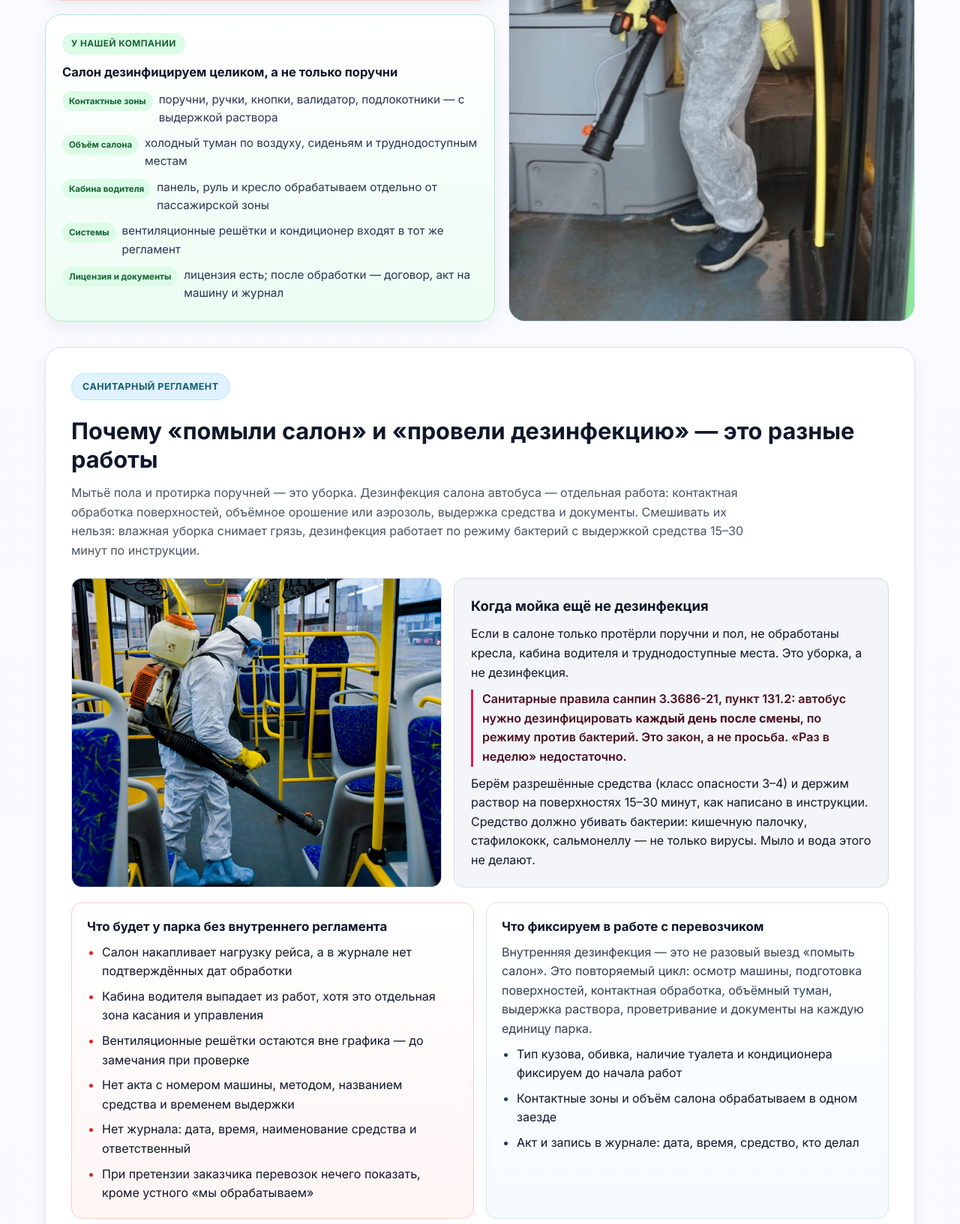
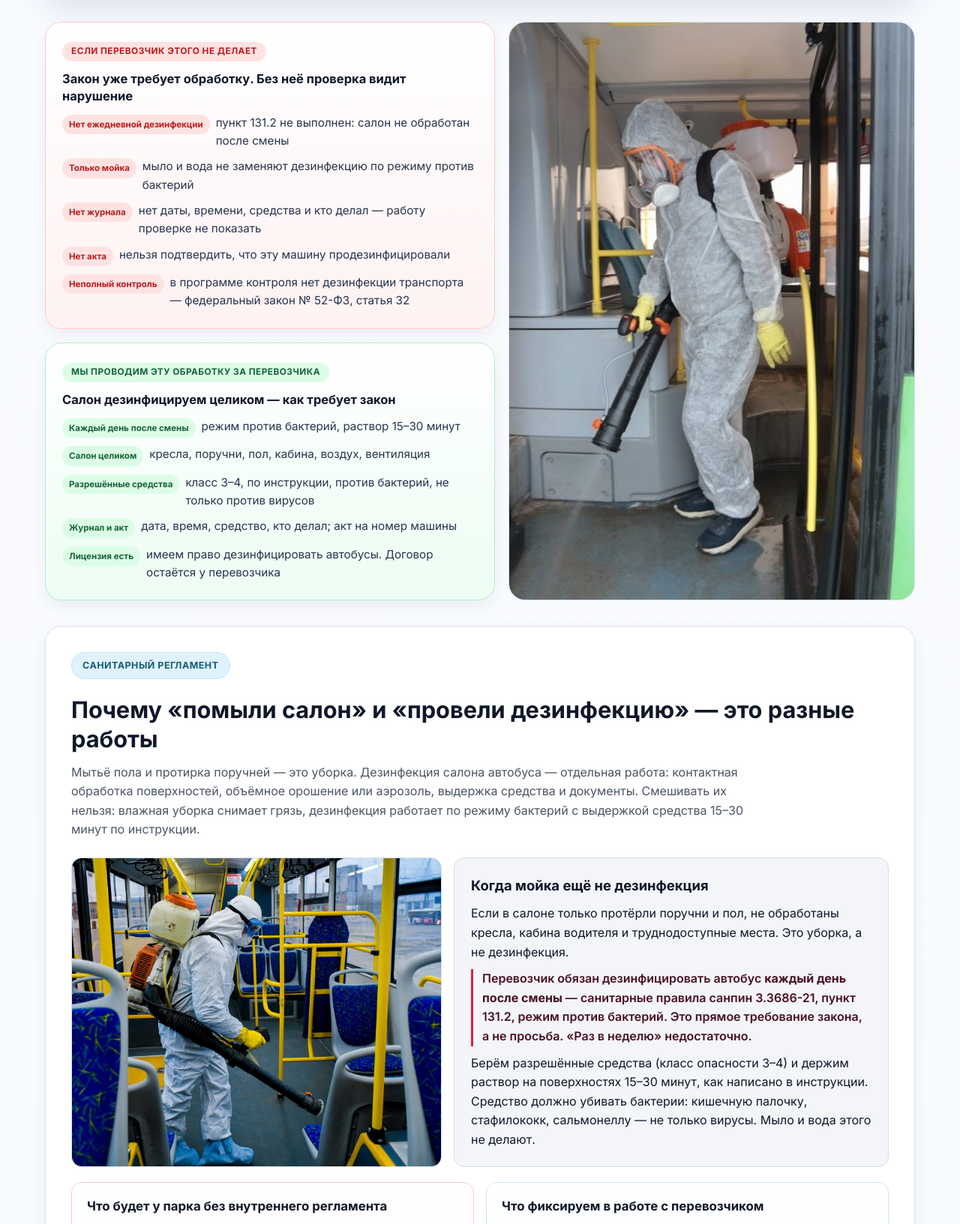
Before and after one commit to socialprojectopen/socialprojectopen.github.io, a PHP site: page /san_pin/index.html in a window 1280 px wide. Shown: the part 1679-3312 px from the top of the page at 75% size. Run offline with PHP 8.4, Linux system fonts and the light colour scheme.

Commit message:
Add files via upload

```diff
--- a/san_pin/css/styles.css
+++ b/san_pin/css/styles.css
@@ -356,6 +418,9 @@ section {
   font-weight: 700;
   letter-spacing: 0.04em;
   text-transform: uppercase;
+  white-space: normal;
+  max-width: 100%;
+  line-height: 1.35;
 }
 
 .hero__tag--risk {
--- a/san_pin/index.html
+++ b/san_pin/index.html
@@ -3,9 +3,9 @@
 <head>
   <meta charset="UTF-8">
   <meta name="viewport" content="width=device-width, initial-scale=1.0">
-  <meta name="description" content="Комплексная внутренняя дезинфекция автобусов. Есть лицензия Роспотребнадзора. Автобус обрабатываем каждый день после смены — санитарные правила санпин 3.3686-21.">
+  <meta name="description" content="Прямое требование закона: перевозчик обязан дезинфицировать пассажирский автобус каждый день после смены — санитарные правила санпин 3.3686-21, пункт 131.2. Эту обработку проводим мы. Лицензия есть.">
   <meta name="theme-color" content="#1a3a6b">
-  <title>Наша компания — дезинфекция салона автобуса. Лицензия есть. Обработка каждый день после смены</title>
+  <title>Перевозчик обязан дезинфицировать автобус каждый день. Мы проводим эту обработку</title>
   <link rel="icon" href="favicon.svg" type="image/svg+xml">
   <link rel="preconnect" href="https://fonts.googleapis.com">
   <link rel="preconnect" href="https://fonts.gstatic.com" crossorigin>
@@ -39,14 +39,29 @@
     <section class="hero" id="top">
       <div class="container">
         <div class="hero__top">
-          <div class="badge badge--alert">Есть лицензия · автобус обрабатываем каждый день после смены</div>
-          <h1>У других салон «протирают по случаю». <span class="hero__accent">Мы проводим комплексную дезинфекцию по санитарным правилам.</span></h1>
+          <div class="badge badge--alert">Прямое требование закона · санпин 3.3686-21, пункт 131.2</div>
+          <h1>Перевозчик обязан дезинфицировать автобус <span class="hero__accent">каждый день после смены.</span></h1>
           <p class="hero__lead">
-            У нас есть лицензия Роспотребнадзора на дезинфекцию. Салон автобуса мы не моем «для вида»:
-            мы дезинфицируем кресла, поручни, пол и кабину каждый день после смены.
-            Так требуют санитарные правила санпин 3.3686-21, пункт 131.2.
-            После работы остаётся акт и запись в журнале: дата, время, средство, кто делал.
+            Прямое требование санитарных правил санпин 3.3686-21 «Профилактика инфекционных болезней», пункт 131.2:
+            профилактическую дезинфекцию автомобильного пассажирского транспорта проводят по режиму против бактерий
+            по окончании смены. Это каждый день. Это закон, а не просьба и не «когда грязно».
           </p>
+
+          <div class="hero__duty">
+            <p class="hero__duty-kicker">Что закон требует от перевозчика</p>
+            <ul>
+              <li><strong>Перевозчик обязан</strong> соблюдать санитарные правила. Так написано в федеральном законе № 52-ФЗ, статья 11.</li>
+              <li><strong>Перевозчик обязан</strong> дезинфицировать салон каждый день после смены — не раз в неделю и не влажной уборкой «для вида».</li>
+              <li><strong>Перевозчик должен</strong> брать разрешённые средства класса 3–4 и держать раствор 15–30 минут. Мытьё с мылом дезинфекцией не является.</li>
+              <li><strong>Перевозчик должен</strong> вести журнал: дата, время, средство, кто делал. В контроль входит дезинфекция транспорта — федеральный закон № 52-ФЗ, статья 32.</li>
+              <li><strong>Перевозчик должен</strong> не допускать в салоне грызунов и насекомых.</li>
+            </ul>
+            <p class="hero__duty-offer">
+              Эту обработку мы можем провести за вас. Лицензия Роспотребнадзора у нас есть.
+              Проводим комплексную дезинфекцию салона: кресла, поручни, пол, кабину.
+              После работы оставляем акт и запись в журнале.
+            </p>
+          </div>
         </div>
 
         <figure class="present" id="presentation">
@@ -74,14 +89,14 @@
 
         <div class="hero__grid">
           <div class="hero__contrast-col hero__contrast-col--risk">
-            <span class="hero__tag hero__tag--risk">Если графика нет</span>
-            <p class="hero__contrast-title">Что остаётся в салоне без внутренней обработки</p>
+            <span class="hero__tag hero__tag--risk">Если перевозчик этого не делает</span>
+            <p class="hero__contrast-title">Закон уже требует обработку. Без неё проверка видит нарушение</p>
             <ul>
-              <li><span class="mark mark--risk">Нагрузка рейса</span> поручни, кнопки и валидатор проходят через сотни ладоней за смену</li>
-              <li><span class="mark mark--risk">Протирка пыли</span> снимает видимое загрязнение, но не заменяет профилактическую дезинфекцию</li>
-              <li><span class="mark mark--risk">Кабина без режима</span> руль и панель живут отдельно от пассажирской зоны и часто выпадают из уборки</li>
-              <li><span class="mark mark--risk">Вентиляция</span> решётки и воздуховоды копят осадок, пока их не включают в график</li>
-              <li><span class="mark mark--risk">Пустая проверка</span> без акта, графика и наименования средства обработка «для галочки» не подтверждается</li>
+              <li><span class="mark mark--risk">Нет ежедневной дезинфекции</span> пункт 131.2 не выполнен: салон не обработан после смены</li>
+              <li><span class="mark mark--risk">Только мойка</span> мыло и вода не заменяют дезинфекцию по режиму против бактерий</li>
+              <li><span class="mark mark--risk">Нет журнала</span> нет даты, времени, средства и кто делал — работу проверке не показать</li>
+              <li><span class="mark mark--risk">Нет акта</span> нельзя подтвердить, что эту машину продезинфицировали</li>
+              <li><span class="mark mark--risk">Неполный контроль</span> в программе контроля нет дезинфекции транспорта — федеральный закон № 52-ФЗ, статья 32</li>
             </ul>
           </div>
 
@@ -90,14 +105,14 @@
           </div>
 
           <div class="hero__contrast-col hero__contrast-col--ready">
-            <span class="hero__tag hero__tag--ready">У нашей компании</span>
-            <p class="hero__guarantee">Салон <strong>дезинфицируем целиком</strong>, а не только поручни</p>
+            <span class="hero__tag hero__tag--ready">Мы проводим эту обработку за перевозчика</span>
+            <p class="hero__guarantee">Салон <strong>дезинфицируем целиком</strong> — как требует закон</p>
             <ul>
-              <li><span class="mark mark--ready">Контактные зоны</span> поручни, ручки, кнопки, валидатор, подлокотники — с выдержкой раствора</li>
-              <li><span class="mark mark--ready">Объём салона</span> холодный туман по воздуху, сиденьям и труднодоступным местам</li>
-              <li><span class="mark mark--ready">Кабина водителя</span> панель, руль и кресло обрабатываем отдельно от пассажирской зоны</li>
-              <li><span class="mark mark--ready">Системы</span> вентиляционные решётки и кондиционер входят в тот же регламент</li>
-              <li><span class="mark mark--ready">Лицензия и документы</span> лицензия есть; после обработки — договор, акт на машину и журнал</li>
+              <li><span class="mark mark--ready">Каждый день после смены</span> режим против бактерий, раствор 15–30 минут</li>
+              <li><span class="mark mark--ready">Салон целиком</span> кресла, поручни, пол, кабина, воздух, вентиляция</li>
+              <li><span class="mark mark--ready">Разрешённые средства</span> класс 3–4, по инструкции, против бактерий, не только против вирусов</li>
+              <li><span class="mark mark--ready">Журнал и акт</span> дата, время, средство, кто делал; акт на номер машины</li>
+              <li><span class="mark mark--ready">Лицензия есть</span> имеем право дезинфицировать автобусы. Договор остаётся у перевозчика</li>
             </ul>
           </div>
         </div>
@@ -125,9 +140,9 @@
                 и труднодоступные места. Это уборка, а не дезинфекция.
               </p>
               <p class="nds__gray-highlight">
-                Санитарные правила санпин 3.3686-21, пункт 131.2: автобус нужно дезинфицировать
-                <strong>каждый день после смены</strong>, по режиму против бактерий.
-                Это закон, а не просьба. «Раз в неделю» недостаточно.
+                Перевозчик обязан дезинфицировать автобус
+                <strong>каждый день после смены</strong> — санитарные правила санпин 3.3686-21, пункт 131.2,
+                режим против бактерий. Это прямое требование закона, а не просьба. «Раз в неделю» недостаточно.
               </p>
               <p>
                 Берём разрешённые средства (класс опасности 3–4) и держим раствор на поверхностях 15–30 минут,
@@ -183,22 +198,22 @@
         </div>
 
         <div class="hero__actions">
-          <a href="#license" class="btn btn--primary">Лицензия на дезинфекцию</a>
-          <a href="#docs" class="btn btn--outline">Нормы с 1 сентября 2026</a>
+          <a href="#license" class="btn btn--primary">Мы проводим эту обработку</a>
+          <a href="#docs" class="btn btn--outline">Какие правила обязан соблюдать перевозчик</a>
         </div>
 
         <div class="hero__stats">
           <div class="stat stat--alert">
-            <span class="stat__value">Каждый день</span>
-            <span class="stat__label">Санитарные правила санпин 3.3686-21, пункт 131.2: автобус дезинфицируем каждый день после смены</span>
+            <span class="stat__value">Обязан</span>
+            <span class="stat__label">Перевозчик обязан дезинфицировать автобус каждый день после смены — санитарные правила санпин 3.3686-21, пункт 131.2</span>
           </div>
           <div class="stat stat--ready">
-            <span class="stat__value">Бактерии</span>
-            <span class="stat__label">Режим бактериальных инфекций: орошение или протирка кресел, поручней и пола с выдержкой 15–30 минут. Мытьё не заменяет дезинфекцию</span>
+            <span class="stat__value">Должен</span>
+            <span class="stat__label">Перевозчик должен вести журнал и использовать средство против бактерий с выдержкой 15–30 минут. Мытьё это не заменяет</span>
           </div>
           <div class="stat stat--ready">
-            <span class="stat__value">Журнал</span>
-            <span class="stat__label">Дата, время, наименование средства и ответственный. Без журнала и актов обработка для проверки не существует</span>
+            <span class="stat__value">Мы делаем</span>
+            <span class="stat__label">Лицензия есть. Проводим комплексную обработку салона и оставляем акт: дата, время, средство, кто делал</span>
           </div>
         </div>
       </div>
```
Also changed, not shown: other parts of san_pin/css/styles.css (+70 -0 lines).
